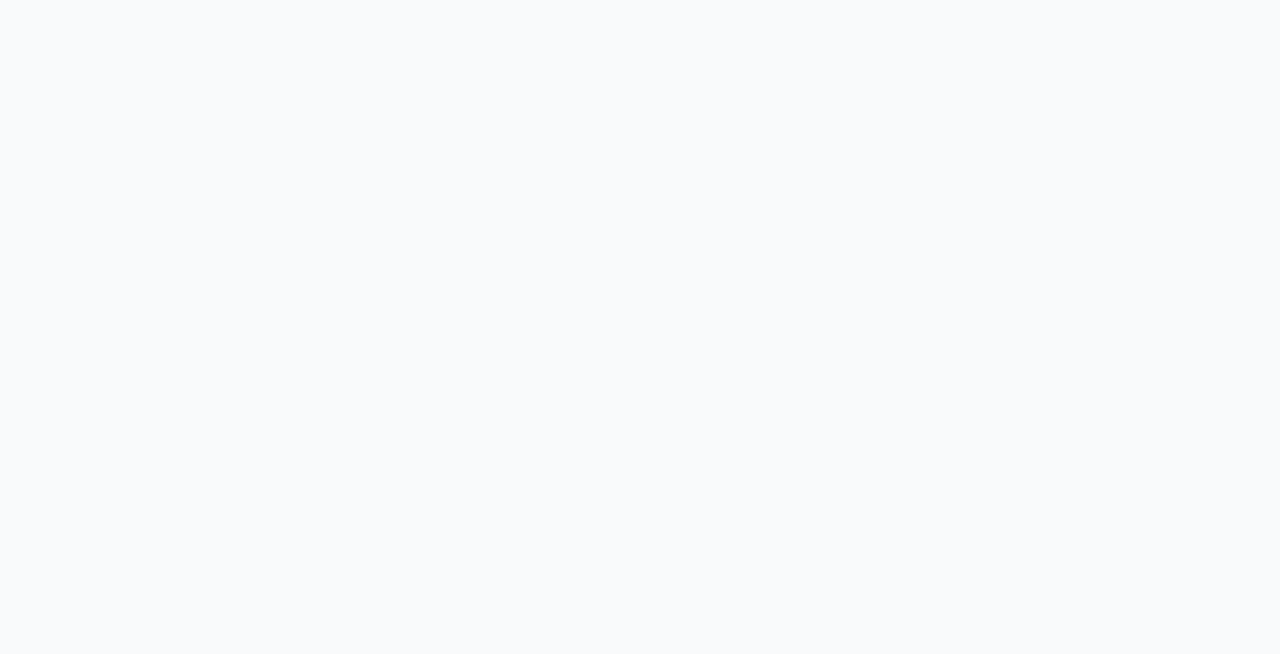
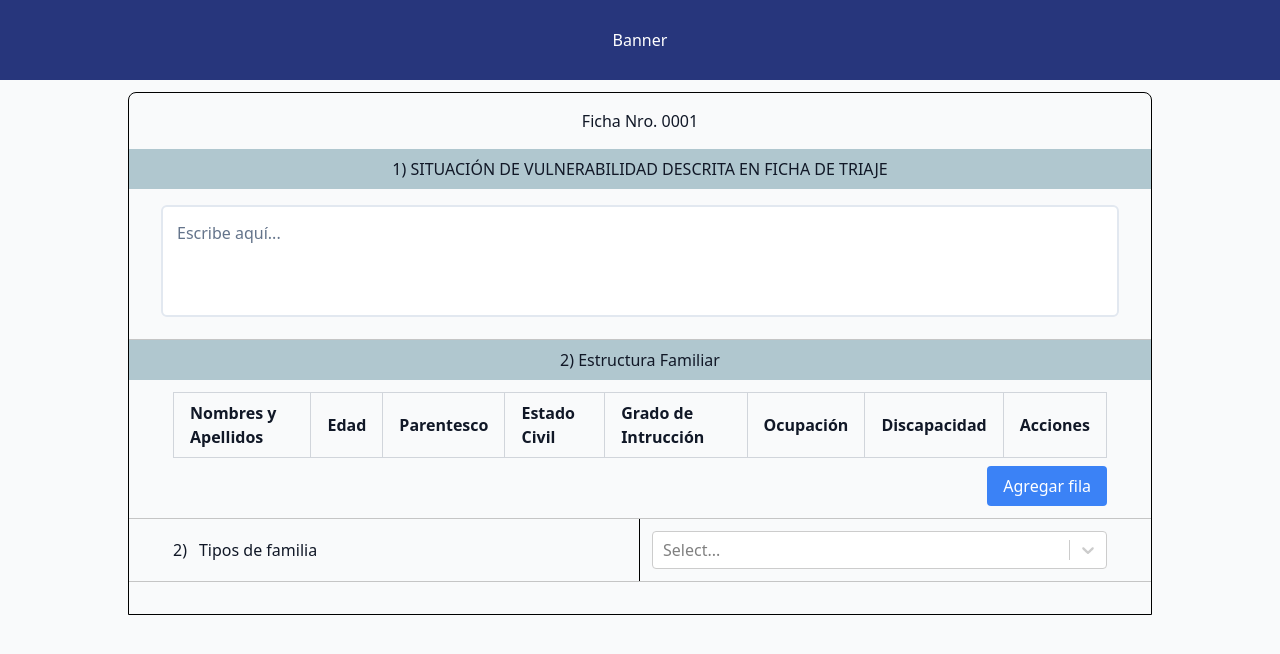
Before and after one commit to MateoRNV/HumanMobilityProject, a React (Vite) app: page /trabajo-social/1 in a window 1280 px wide. Before the commit this address had no page. Shown: the top 654 px of the page. Built offline with nearby package versions, Linux system fonts and the light colour scheme.

Commit message:
Table adicionado

```diff
--- a/src/App.jsx
+++ b/src/App.jsx
@@ -39,7 +39,7 @@ export default function App() {
         }
       />
       <Route
-        path="/trabajo-social"
+        path="/trabajo-social/:userId"
         element={
           <LayoutWithBanner>
             <SocialWorkForm />
--- a/src/components/FormRender.jsx
+++ b/src/components/FormRender.jsx
@@ -285,8 +285,33 @@ export const FormRender = ({
         );
 
       case "table":
-        return <Table field={fieldDefinition} />;
-
+        return (
+          <div className="p-3">
+            <Table
+              columns={fieldDefinition.columns}
+              data={normalizedValue || []}
+              onChange={(updatedRows) =>
+                setAnswer(fieldDefinition, { value: updatedRows })
+              }
+              allowAddRows={fieldDefinition.allowAddRows}
+              canDeleteRows={fieldDefinition.canDeleteRows}
+              addRowText={fieldDefinition.addRowText}
+            />
+          </div>
+        );
+      case "long-text":
+        return (
+          <div>
+            <TextareaField
+              label={fieldDefinition.placeholder || "Escribe aquí..."}
+              defaultValue={normalizedValue ?? ""}
+              onBlur={(e) =>
+                setAnswer(fieldDefinition, { value: e.target.value })
+              }
+              required={fieldDefinition.required}
+            />
+          </div>
+        );
       default:
         return null;
     }
--- a/src/components/Table/Table.jsx
+++ b/src/components/Table/Table.jsx
@@ -1,253 +1,102 @@
-import React, { useMemo, useState } from "react";
+import React, { useState } from "react";
 
-/**
- * Tabla dinámica SIN librerías externas
- * ------------------------------------
- * - Sin Tailwind, sin iconos, solo React + CSS inline.
- * - Permite agregar y eliminar filas.
- * - Columnas configurables por JSON (key + header + type opcional).
- *
- * MOCK JSON (con los datos del ejemplo de la imagen)
- * --------------------------------------------------
- * const field = {
- *   code: "familyTable",
- *   title: "Integrantes del núcleo familiar",
- *   type: "table",
- *   columns: [
- *     { key: "name", header: "Nombres y Apellidos", type: "text" },
- *     { key: "age", header: "Edad", type: "text" },
- *     { key: "relationship", header: "Parentesco", type: "text" },
- *     { key: "marital_status", header: "Estado Civil", type: "text" },
- *     { key: "education_level", header: "Grado de Intrucción", type: "text" },
- *     { key: "occupation", header: "Ocupación", type: "text" },
- *     { key: "disability", header: "Discapacidad", type: "text" },
- *   ],
- *   allowAddRows: true,
- *   canDeleteRows: true,
- *   addRowText: "Agregar fila"
- * };
- *
- * const initialValue = [
- *   {
- *     name: "JAVIER EUCLIDES SANTIESTEBNA TORRES",
- *     age: "52",
- *     relationship: "PAREJA",
- *     marital_status: "CASADO",
- *     education_level: "BACHILLER",
- *     occupation: "N/A ESPORADICOS",
- *     disability: "",
- *   },
- *   {
- *     name: "ROSA BEATRIZ SALAS RENGIFO",
- *     age: "50",
- *     relationship: "PAREJA",
- *     marital_status: "CASADA",
- *     education_level: "BACHILLER",
- *     occupation: "AMA DE CASA",
- *     disability: "",
- *   },
- *   {
- *     name: "INDIRA ESTEFANY SANTI ESTEBAN SALAS",
- *     age: "26",
- *     relationship: "HIJA",
- *     marital_status: "SOLTERA",
- *     education_level: "BACHILLER",
- *     occupation: "AMBULANTE",
- *     disability: "",
- *   },
- *   {
- *     name: "JHANSSEN STID ORDOÑEZ PEREA",
- *     age: "7",
- *     relationship: "CRIANZA",
- *     marital_status: "*",
- *     education_level: "2DO DE PRIMARIA",
- *     occupation: "",
- *     disability: "UN MES Y MEDIO DE NO ESTUDIAR.",
- *   },
- *   {
- *     name: "ANCIL ANDRES SANTIESTEBAN SALAS",
- *     age: "9 MESES",
- *     relationship: "NIETO",
- *     marital_status: "*",
- *     education_level: "*",
- *     occupation: "",
- *     disability: "",
- *   },
- * ];
- *
- * // Uso:
- * // <TableDynamicInput field={field} value={rows} onChange={setRows} />
- */
+export const Table = ({
+  columns,
+  data = [],
+  onChange,
+  allowAddRows,
+  canDeleteRows,
+  addRowText,
+}) => {
+  const [rows, setRows] = useState(data);
 
-function makeEmptyRow(columns) {
-  const row = {};
-  for (const c of columns) row[c.key] = "";
-  return row;
-}
-
-function CellInput({ column, value, onChange }) {
-  const baseStyle = {
-    width: "100%",
-    padding: "8px 10px",
-    border: "1px solid #D1D5DB",
-    borderRadius: 10,
-    outline: "none",
-    background: "#FFFFFF",
-  };
-  const handle = (e) => onChange(e.target.value);
-
-  if (column.type === "number") {
-    return (
-      <input type="number" value={value ?? ""} onChange={handle} style={baseStyle} />
-    );
-  }
-  if (column.type === "select") {
-    return (
-      <select value={value ?? ""} onChange={handle} style={baseStyle} aria-label={column.header}>
-        <option value="" disabled>
-          {column.placeholder || "Seleccione..."}
-        </option>
-        {(column.options || []).map((opt) => (
-          <option key={String(opt.value)} value={opt.value}>
-            {opt.label}
-          </option>
-        ))}
-      </select>
-    );
-  }
-  return <input type="text" value={value ?? ""} onChange={handle} style={baseStyle} />;
-}
-
-export const Table = ({ field, value = [], onChange }) => {
-  const columns = field?.columns || [];
-
-  const addRow = () => onChange?.([...(value || []), makeEmptyRow(columns)]);
-  const removeRow = (idx) => onChange?.((value || []).filter((_, i) => i !== idx));
-  const handleCellChange = (rowIndex, key, cellValue) => {
-    const next = [...value];
-    next[rowIndex] = { ...(next[rowIndex] || {}), [key]: cellValue };
-    onChange?.(next);
+  const handleCellChange = (rowIndex, columnId, value) => {
+    const updatedRows = [...rows];
+    updatedRows[rowIndex] = { ...updatedRows[rowIndex], [columnId]: value };
+    setRows(updatedRows);
+    onChange?.(updatedRows);
   };
 
-  // estilos simples sin librerías
-  const styles = {
-    wrapper: { width: "100%" },
-    title: { marginBottom: 8, fontSize: 18, fontWeight: 600, color: "#111827" },
-    desc: { marginTop: 4, fontSize: 13, color: "#6B7280" },
-    card: {
-      border: "1px solid #E5E7EB",
-      borderRadius: 14,
-      overflow: "hidden",
-      background: "#fff",
-      boxShadow: "0 1px 2px rgba(0,0,0,0.04)",
-    },
-    table: { width: "100%", fontSize: 14, borderCollapse: "separate", borderSpacing: 0 },
-    th: {
-      textAlign: "left",
-      fontWeight: 600,
-      color: "#374151",
-      padding: "10px 12px",
-      background: "#F9FAFB",
-      borderBottom: "1px solid #F3F4F6",
-      whiteSpace: "nowrap",
-    },
-    td: { padding: "10px 12px", borderTop: "1px solid #F3F4F6", verticalAlign: "top" },
-    actionsTh: { width: 70 },
-    footer: { padding: 10, background: "#F9FAFB", borderTop: "1px solid #F3F4F6" },
-    buttonPrimary: {
-      display: "inline-flex",
-      gap: 8,
-      alignItems: "center",
-      padding: "8px 12px",
-      borderRadius: 12,
-      background: "#111827",
-      color: "#fff",
-      border: "1px solid #111827",
-      cursor: "pointer",
-    },
-    buttonGhost: {
-      display: "inline-flex",
-      gap: 6,
-      alignItems: "center",
-      padding: "6px 10px",
-      borderRadius: 10,
-      background: "#fff",
-      color: "#374151",
-      border: "1px solid #D1D5DB",
-      cursor: "pointer",
-    },
-    empty: { padding: "20px 12px", color: "#6B7280", textAlign: "center" },
+  const handleAddRow = () => {
+    const newRow = columns.reduce((acc, col) => {
+      acc[col.id] = "";
+      return acc;
+    }, {});
+    const updatedRows = [...rows, newRow];
+    setRows(updatedRows);
+    onChange?.(updatedRows);
+  };
+
+  const handleDeleteRow = (rowIndex) => {
+    const updatedRows = rows.filter((_, index) => index !== rowIndex);
+    setRows(updatedRows);
+    onChange?.(updatedRows);
   };
 
   return (
-    <div style={styles.wrapper}>
-      {field?.title && (
-        <div style={{ marginBottom: 12 }}>
-          <div style={styles.title}>{field.title}</div>
-          {field?.description && <div style={styles.desc}>{field.description}</div>}
-        </div>
-      )}
-
-      <div style={styles.card}>
-        <div style={{ overflowX: "auto" }}>
-          <table style={styles.table}>
+    <div className="table-container">
+      <table className="table-auto w-full border-collapse border border-gray-300">
         <thead>
           <tr>
-                {columns.map((c) => (
-                  <th key={c.key} style={styles.th}>
-                    {c.header}
+            {columns?.length > 0 &&
+              columns.map((col) => (
+                <th
+                  key={col.id}
+                  className="border border-gray-300 px-4 py-2 text-left"
+                >
+                  {col.header}
                 </th>
               ))}
-                {(field?.canDeleteRows || true) && <th style={{ ...styles.th, ...styles.actionsTh }} />}
+            {canDeleteRows && (
+              <th className="border border-gray-300 px-4 py-2">Acciones</th>
+            )}
           </tr>
         </thead>
         <tbody>
-              {(value || []).length === 0 && (
-                <tr>
-                  <td colSpan={columns.length + 1} style={styles.empty}>
-                    Sin filas aún. Usa “{field?.addRowText || "Agregar fila"}”.
-                  </td>
-                </tr>
-              )}
-
-              {(value || []).map((row, rowIndex) => (
+          {rows?.length > 0 &&
+            rows.map((row, rowIndex) => (
               <tr key={rowIndex}>
-                  {columns.map((c) => (
-                    <td key={c.key} style={styles.td}>
-                      <CellInput
-                        column={c}
-                        value={row?.[c.key]}
-                        onChange={(v) => handleCellChange(rowIndex, c.key, v)}
+                {columns?.length > 0 &&
+                  columns.map((col) => (
+                    <td
+                      key={col.id}
+                      className="border border-gray-300 px-4 py-2"
+                    >
+                      <input
+                        type="text"
+                        className="w-full border border-gray-300 px-2 py-1"
+                        value={row[col.id] || ""}
+                        onChange={(e) =>
+                          handleCellChange(rowIndex, col.id, e.target.value)
+                        }
                       />
                     </td>
                   ))}
-                  {(field?.canDeleteRows || true) && (
-                    <td style={{ ...styles.td, textAlign: "right" }}>
-                      <button
-                        type="button"
-                        onClick={() => removeRow(rowIndex)}
-                        aria-label={`Eliminar fila ${rowIndex + 1}`}
-                        title="Eliminar"
-                        style={styles.buttonGhost}
+                {canDeleteRows && (
+                  <td className="border border-gray-300 px-4 py-2 text-center">
+                    <span
+                      className="material-symbols-outlined text-red-500 cursor-pointer hover:text-red-700"
+                      onClick={() => handleDeleteRow(rowIndex)}
                     >
-                        🗑️ Eliminar
-                      </button>
+                      delete
+                    </span>
                   </td>
                 )}
               </tr>
             ))}
         </tbody>
       </table>
-        </div>
-
-        {field?.allowAddRows !== false && (
-          <div style={styles.footer}>
-            <button type="button" onClick={addRow} style={styles.buttonPrimary}>
-              ＋ {field?.addRowText || "Agregar fila"}
+      {allowAddRows && (
+        <div className="w-full flex justify-end">
+          <button
+            type="button"
+            className="mt-2 px-4 py-2 bg-blue-500 text-white rounded hover:bg-blue-600"
+            onClick={handleAddRow}
+          >
+            {addRowText || "Agregar fila"}
           </button>
         </div>
       )}
     </div>
-    </div>
   );
-}
+};
--- a/src/schema/socialWork.json
+++ b/src/schema/socialWork.json
@@ -5,35 +5,80 @@
   "title": "Ficha Nro. 0001",
   "sections": [
     {
+      "id": "sec-1",
       "order": 1,
-      "code": "ingreso_servicio",
-      "title": "Ingreso del servicio",
+      "title": "SITUACIÓN DE VULNERABILIDAD DESCRITA EN FICHA DE TRIAJE",
       "fields": [
         {
+          "id": "fld-1",
           "order": 1,
-          "code": "integrantes_familia",
-          "title": "Integrantes del núcleo familiar",
+          "title": "",
+          "type": "long-text"
+        }
+      ]
+    },
+    {
+      "id": "sec-2",
+      "order": 2,
+      "title": "Estructura Familiar",
+      "fields": [
+        {
+          "id": "fld-1",
+          "order": 1,
+          "title": "",
           "type": "table",
           "columns": [
-            { "key": "name", "header": "Nombres y Apellidos", "type": "text" },
-            { "key": "age", "header": "Edad", "type": "text" },
-            { "key": "relationship", "header": "Parentesco", "type": "text" },
-            {
-              "key": "marital_status",
-              "header": "Estado Civil",
-              "type": "text"
-            },
-            {
-              "key": "education_level",
-              "header": "Grado de Instrucción",
-              "type": "text"
-            },
-            { "key": "occupation", "header": "Ocupación", "type": "text" },
-            { "key": "disability", "header": "Discapacidad", "type": "text" }
+            { "id": "name", "header": "Nombres y Apellidos", "width": "20%" },
+            { "id": "age", "header": "Edad", "width": "10%" },
+            { "id": "relationship", "header": "Parentesco", "width": "15%" },
+            { "id": "marital_status", "header": "Estado Civil", "width": "15%" },
+            { "id": "education_level", "header": "Grado de Intrucción", "width": "15%" },
+            { "id": "occupation", "header": "Ocupación", "width": "15%" },
+            { "id": "disability", "header": "Discapacidad", "width": "15%" }
           ],
           "allowAddRows": true,
           "canDeleteRows": true,
-          "addRowText": "Agregar integrante"
+          "addRowText": "Agregar fila"
+        },
+        {
+          "id": "fld-2",
+          "order": 2,
+          "title": "Tipos de familia",
+          "type": "multi-select",
+          "options": [
+            {
+              "value": "nuclear",
+              "label": "Nuclear"
+            },
+            {
+              "value": "ampliada",
+              "label": "Ampliada"
+            },
+            {
+              "value": "incompleta",
+              "label": "Incompleta"
+            },
+            {
+              "value": "reorganizada",
+              "label": "Reorganizada"
+            },
+            {
+              "value": "monoparental",
+              "label": "Monoparental"
+            },
+            {
+              "value": "homoparental",
+              "label": "Homoparental"
+            },
+            {
+              "value": "padres_separados",
+              "label": "Padres separados"
+            },
+            {
+              "value": "unipersonal",
+              "label": "Unipersonal"
+            }
+          ]
         }
       ]
     }
```
Also changed, not shown: src/pages/Menu/Menu.jsx (+18 -7 lines). Lines whose indentation alone changed are shown as unchanged.
